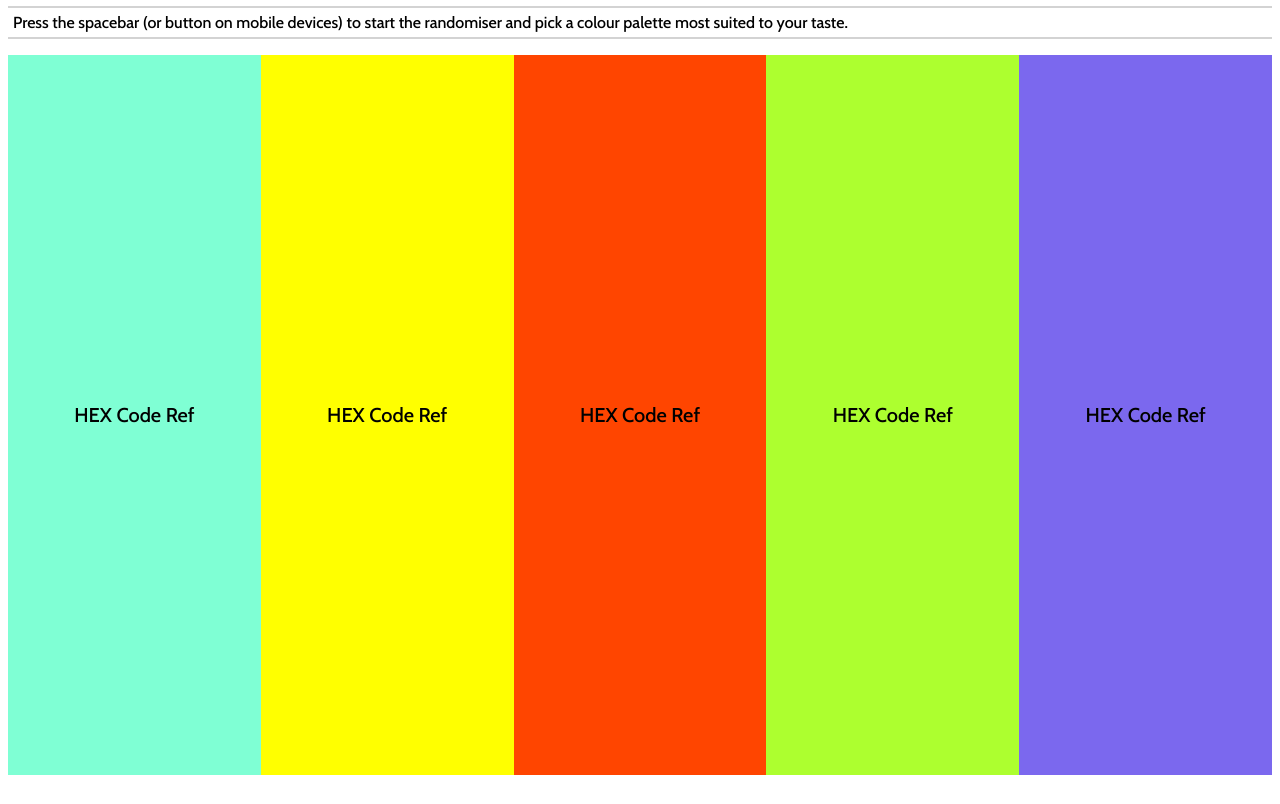
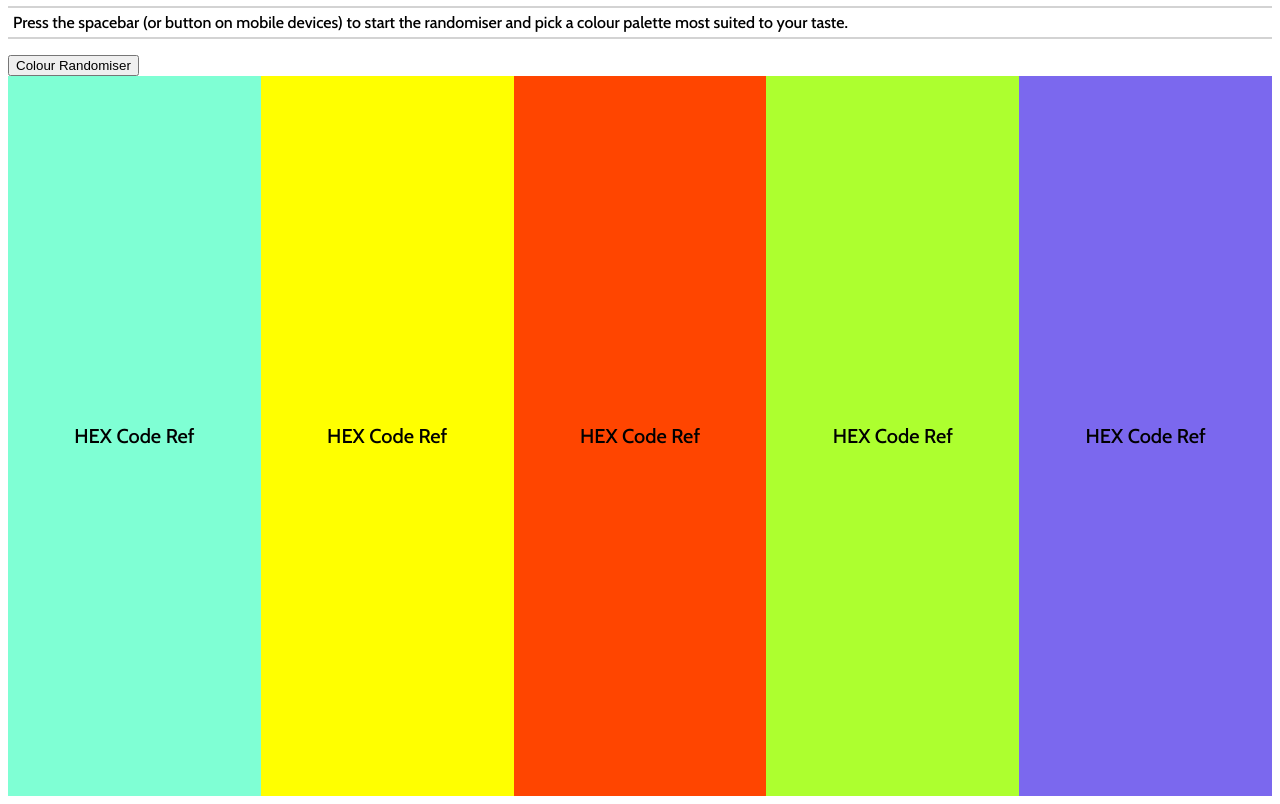
Before and after one commit to Whatsatajahism/Colour-Palette-Picker, a plain HTML site: page index.html in a window 1280 px wide. Shown: the part 76-880 px from the top of the page. Before the commit the page ends 859 px from the top, so only its background shows below. Drawn offline with nearby package versions, Linux system fonts and the light colour scheme.

Commit message:
Update index.html
changed button class to id

```diff
--- a/index.html
+++ b/index.html
@@ -30,7 +30,7 @@ stretch goal:
 <body>
     <h1 class="Header" style="text-align: center;">Colour Palette Generator</h1>
      <p>Press the spacebar (or button on mobile devices) to start the randomiser and pick a colour palette most suited to your taste.</p>
-    <button class="show-on-mobile">Colour Randomiser</button>
+    <button id="show-on-mobile">Colour Randomiser</button>
     <div class="grid-container">
         <div id="box1">HEX Code Ref</div>
         <div id="box2">HEX Code Ref</div>
```
